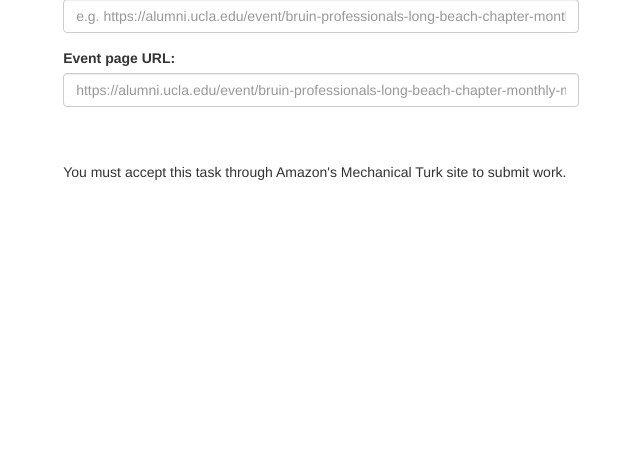
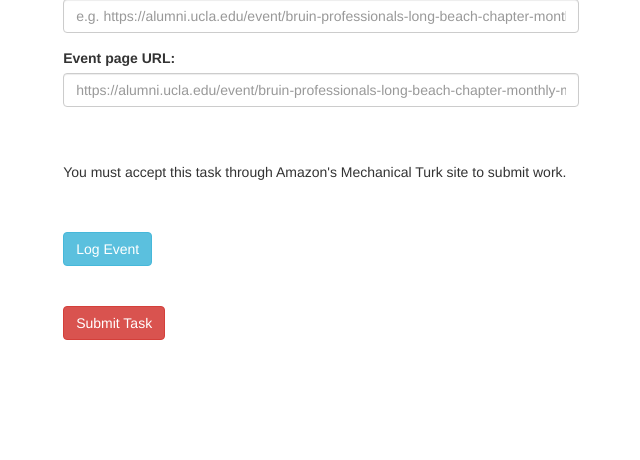
Before and after one commit to ArcGhost/MechaTurk, a Flask app: page /consignment/1 in a window 1280 px wide. Shown: the part 1426-1886 px from the top of the page, without its empty margins (46-686 px from the left). Before the commit the page ends 1606 px from the top, so only its background shows below. Run offline with Flask 2, Linux system fonts and the light colour scheme; tables that the repository leaves empty hold one stand-in row (values such as "Sample post"); some libraries are stand-ins or nearby versions.

Commit message:
fixed log-events process (new/hidden forms)

```diff
--- a/app/templates/event_form.html
+++ b/app/templates/event_form.html
@@ -1,6 +1,6 @@
 
 
-<div id="form">
+<div id="form-0">
   {{ form.hidden_tag() }}
 
     <div class="form-group">
@@ -101,12 +101,27 @@
 </div>
 
 <script>
-  $(function() {
-    $( ".dateField" ).datepicker();
-    $('.timeField').timepicker();
+//this will allow for dynamic loading of the time-picker, date-picker, and places auto-complete functions, even when the form is loaded via ajax (not just on the first page load)
+  $(function(){
+
+      $("body").on('focus', ".dateField", function(){
+        $(this).datepicker();
+      });
+
+      $("body").on('focus', ".timeField", function(){
+        $(this).timepicker();
+      });
+
+      $("body").on('focus', "#locationField", function(){
+          var input = document.getElementById('locationField');
+          var autocomplete = new google.maps.places.Autocomplete(input);
+      });
+
   });
 </script>
 
+
+{#
 <script>
   function initialize() {
     var input = document.getElementById('locationField');
@@ -114,5 +129,8 @@
     }
     google.maps.event.addDomListener(window, 'load', initialize);
 </script>
+#}
+
+
 
 </br></br>
--- a/app/templates/task.html
+++ b/app/templates/task.html
@@ -47,7 +47,7 @@
 
     <div class="row">
       <div class="col-md-1"></div>
-      <div class="col-md-5">
+      <div class="col-md-5 event-form-col">
         <!--here begins stuff -->
         <h4 id="eventNumber" class="bg-primary">Event Form </h4>
 
@@ -67,6 +67,13 @@
             <p>You must accept this task through Amazon's Mechanical Turk site to submit work.</p>
           {% endif %}
 
+          </br></br>
+          <button id="submitEvent" class="btn btn-info" value="Log Event">Log Event</button>
+          </br></br></br>
+          <input id="submitTask" type="submit" class="btn btn-danger" value="Submit Task">
+
+
+
 
         </form>
 
@@ -74,7 +81,7 @@
       </div>
 
 
-      <div class="col-md-5">
+      <div class="col-md-5 event-log-col">
         <h4 id="eventLog" class="bg-primary">0 Logged Event(s): </h4>
         <div id="logged-events">
           <table id="eventsTable" class="table table-striped table-hover table-condensed">
@@ -94,6 +101,9 @@
   </div>
   </br></br></br></br></br></br>
 
+
+
+
   <script>
 
     var numEvents = 0; //need to initialize an indexing variable here
@@ -107,12 +117,14 @@
           console.log('LOG EVENT button clicked'); //sanity test
           numEvents +=1; // on presses of the submit button, need to increment variable
           var values = {}; //clear out event info from last submit
-
-          //create json object out of form and puts it in values
-          //put into all-events array
-          $.each($(':input').serializeArray(), function(i, field) {
+          //take result from server and change id to current event index ==> form-#
+          var newFormId = "form-"+numEvents.toString();
+          var oldFormId = "form-"+ (numEvents - 1).toString();
+          //create json object out of old-form (need to add event's associated HIT id, too)
+          $.each($('#'+oldFormId).find(':input').add('#eventHit').serializeArray(), function(i, field) {
             values[field.name] = field.value;
           });
+          //put into all-events array
           events.push(values);
 
           //sanity test stuff
@@ -130,16 +142,37 @@
             contentType: 'application/json; charset=UTF-8', //tell recipient what kind of data to expect
             success: function(result) {
                 console.log('POST request sent'); //another sanity test
-                result = "<tr><td>" + numEvents.toString() + "</td>" + result //put number ahead of
-                $('#eventsTable tr:last').after(result) //insert response here
+                //form html for right column after event is logged
+                mostRecentEvent = "<tr><td>"+numEvents.toString()+"</td>" + "<td>"+ values['event_name']+"</td><td>" + values['start_date']+"</td></tr>"
+                //append html to right column
+                $('#eventsTable tr:last').after(mostRecentEvent)
+
+                //sanity tests
+                console.log("new form id: " + newFormId)
+                console.log("old form id: " + oldFormId)
+
+                result = $(result).filter('#form-0').attr("id", newFormId);
+                // reset all data in the new form
+                $(result).find('input:text, input:password, input:file, select, textarea').val('');
+                $(result).find('input:radio, input:checkbox').removeAttr('checked').removeAttr('selected');
+
+                //remove locationField id from old form, so it's renewed on the new form
+                $('div#'+oldFormId).find('#locationField').removeAttr('id');
+                //hide old form
+                $('div#'+oldFormId).hide();
+                //prepend new form
+                $('div#'+oldFormId).before(result)
             }
           });
 
+          /*
           //reset forms and alter column headers
           //reset all entered text
+          //then reset all radio buttons and drop-down selects
           $("#form").find('input:text, input:password, input:file, select, textarea').val('');
-          //reset all radio buttons and drop-down selects
           $("#form").find('input:radio, input:checkbox').removeAttr('checked').removeAttr('selected');
+          */
+
           $('html, body').animate({ scrollTop: 0 }, 'fast'); //jump to top of page
           $("#eventNumber").text("Event Form #" + (numEvents+1)); //increment form header
           $("#eventLog").text(numEvents + " Logged Event(s):"); //increment log header
--- a/app/views.py
+++ b/app/views.py
@@ -116,8 +116,6 @@ def createHIT():
 		#then need to return a URL, title, keywords, bounty, used to create the HIT in Amazon
 		#create_task(id, title, description, keywords, deadline, bounty)
 		AWS_id = create_task(h.id, h.title, h.instructions, h.keywords.split(','), h.deadline, h.bounty)
-
-
 		#then need to update our DB with the task-ID as assigned by Amazon
 		h.hit_id = AWS_id
 		db.session.commit()
@@ -200,8 +198,8 @@ def logevent():
 	e.hit_id = eventData['eventHit']
 	db.session.add(e)
 	db.session.commit()
-	response_html = "<td>" + eventData['event_name'] + "</td><td>" + eventData['start_date'] + "</td></tr>"
-	return response_html
+	#response_html = "<td>" + eventData['event_name'] + "</td><td>" + eventData['start_date'] + "</td></tr>"
+	return render_template('event_form.html', form = EventForm())
 
 
 @app.route('/event/edit/<id>', methods=['GET', 'POST'])
```
